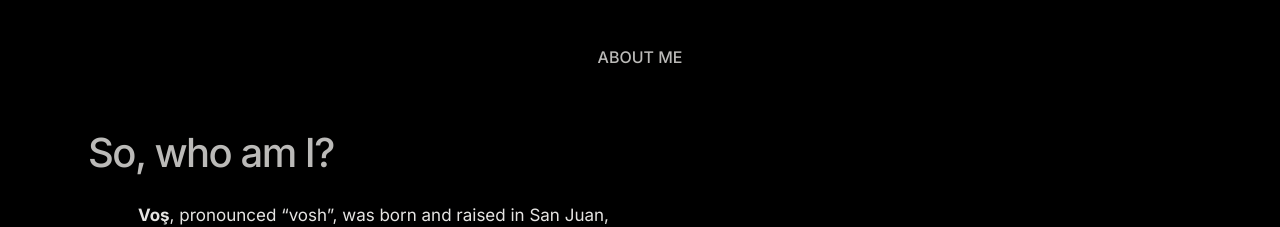
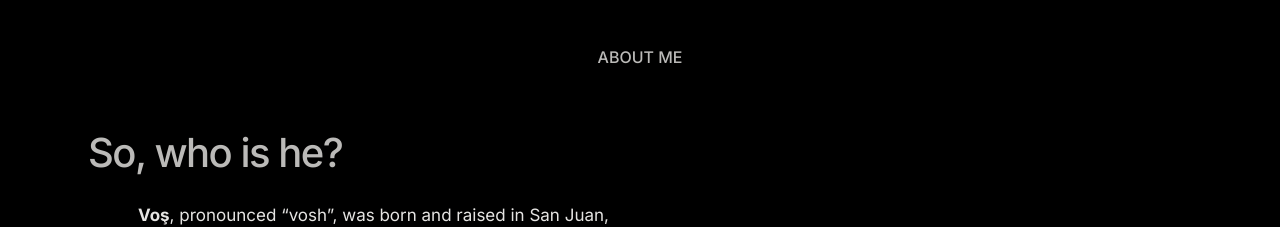
Before and after one commit to jrobles0717/Vos-Website, a React (Vite) app: page / in a window 1280 px wide. Shown: the part 1360-1587 px from the top of the page. Built offline with nearby package versions, Linux system fonts and the light colour scheme.

Commit message:
change about me secondary header

```diff
--- a/src/components/AboutMe.jsx
+++ b/src/components/AboutMe.jsx
@@ -16,7 +16,7 @@ function AboutMe() {
             {/* <h3 className={classes.secondaryTitle}>
               I always dreamed beyong the sky
             </h3> */}
-            <h3 className="secondary-title">So, who am I?</h3>
+            <h3 className="secondary-title">So, who is he?</h3>
             <p className="paragraph-text">
               {/* <strong className={classes.firstLetter}>L</strong>orem ipsum */}
               <span className="paragraph-text--bold">Voş</span>, pronounced
```
